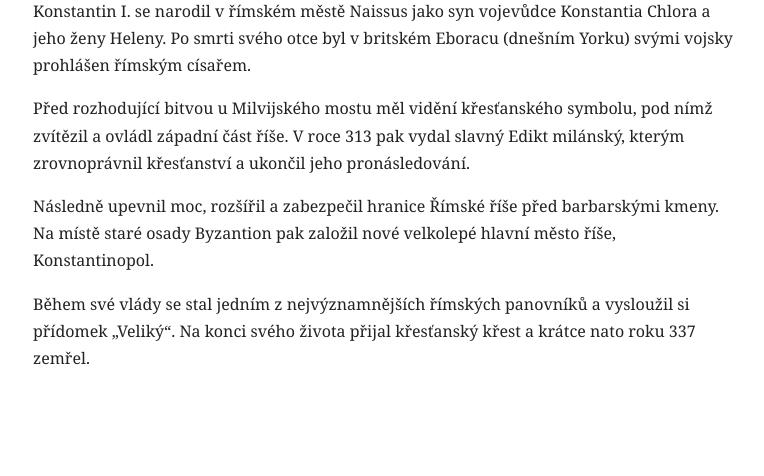
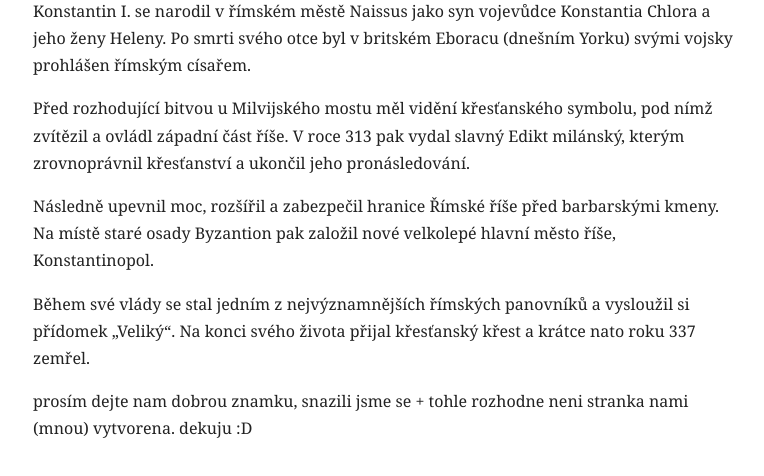
Before and after one commit to Marcusss-blockblast/dejak, a plain HTML site: page index.html in a window 1280 px wide. Shown: the part 94-570 px from the top of the page, without its empty margins (257-1021 px from the left). Drawn offline with Linux system fonts and the light colour scheme.

Commit message:
Add feedback request paragraph to index.html
Added a request for feedback at the end of the page.

```diff
--- a/index.html
+++ b/index.html
@@ -31,6 +31,7 @@
     <p>Následně upevnil moc, rozšířil a zabezpečil hranice Římské říše před barbarskými kmeny. Na místě staré osady Byzantion pak založil nové velkolepé hlavní město říše, Konstantinopol.</p>
 
     <p>Během své vlády se stal jedním z nejvýznamnějších římských panovníků a vysloužil si přídomek „Veliký“. Na konci svého života přijal křesťanský křest a krátce nato roku 337 zemřel.</p>
+    <p>prosím dejte nam dobrou znamku, snazili jsme se + tohle rozhodne neni stranka nami (mnou) vytvorena. dekuju :D </p>
   </main>
 </body>
 </html>
```
